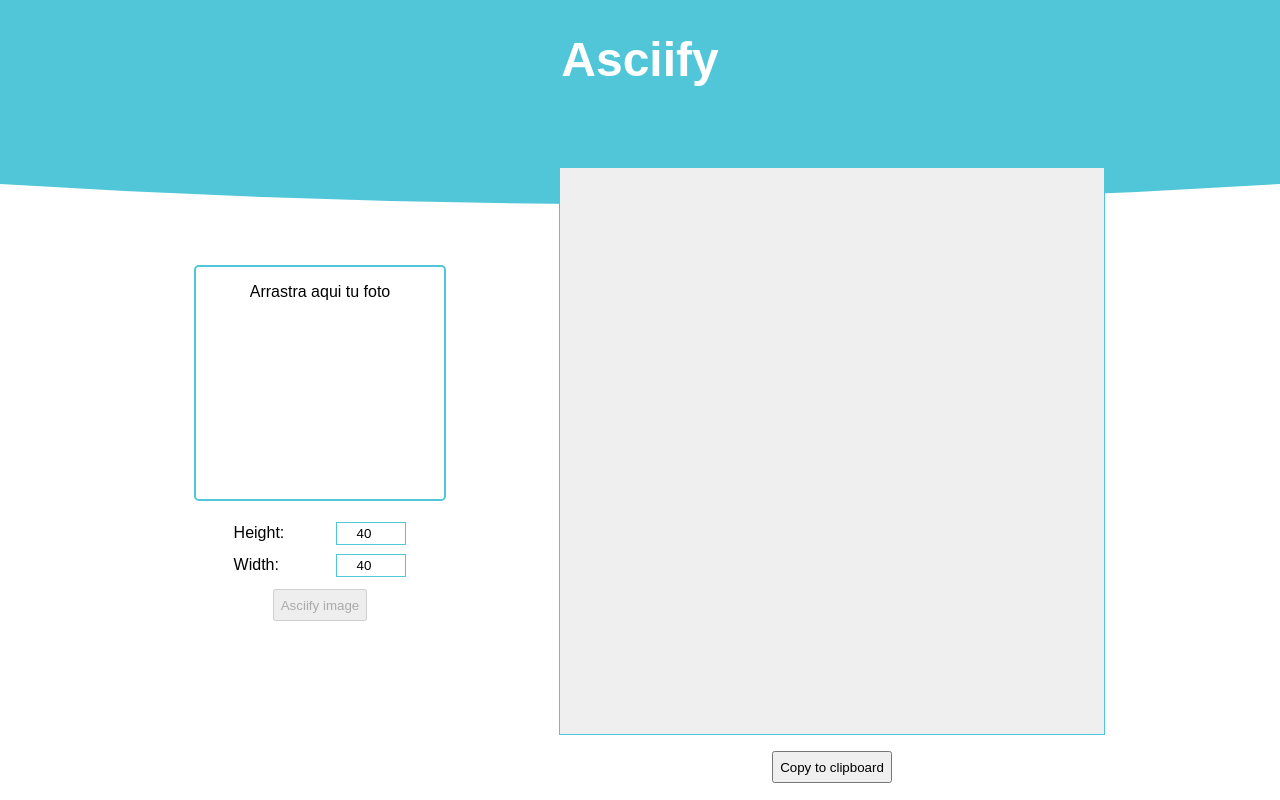
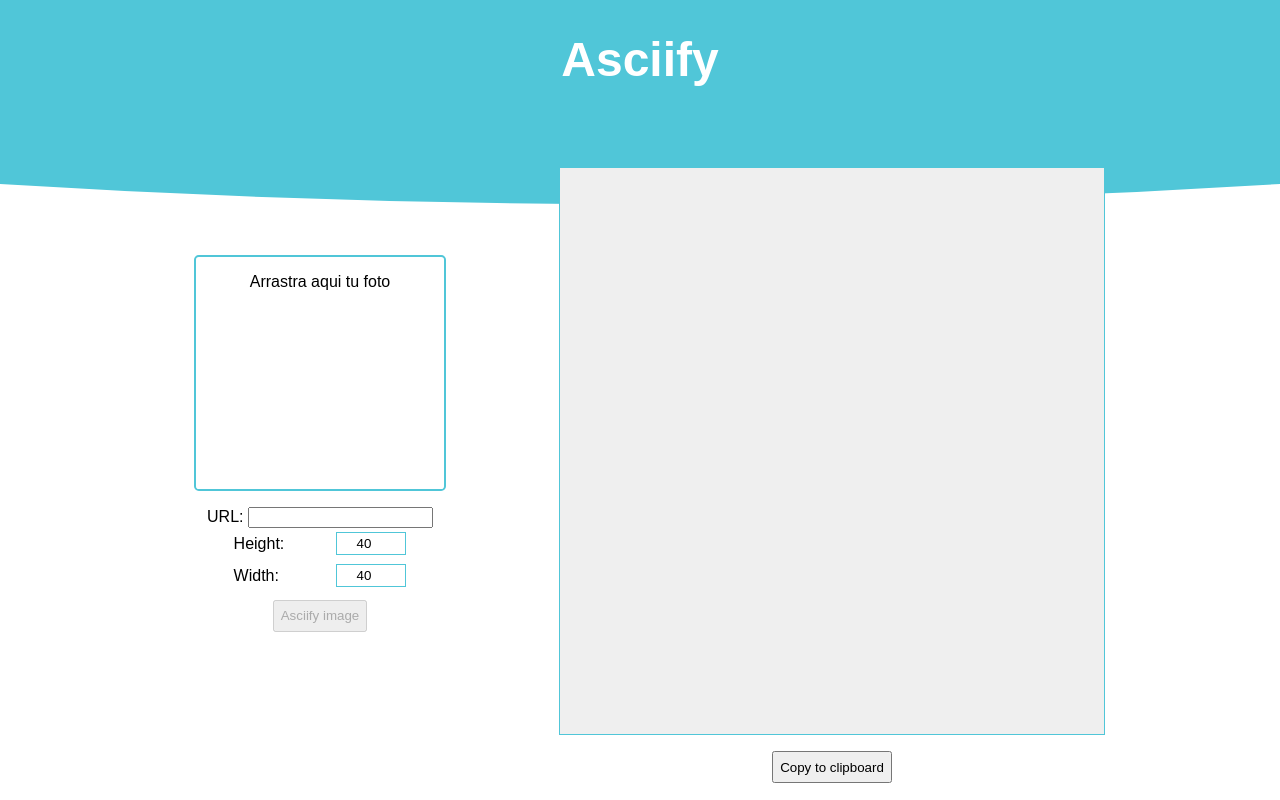
Before and after one commit to Rudycc/asciify-front, a React (Create React App) app: page / in a window 1280 px wide. Built offline with nearby package versions, Linux system fonts and the light colour scheme.

Commit message:
Send url

```diff
--- a/src/App.js
+++ b/src/App.js
@@ -23,6 +23,7 @@ class App extends Component {
       height: 40,
       width: 40,
       sending: false,
+      url: '',
     }
   }
 
@@ -61,6 +62,7 @@ class App extends Component {
         fileName: this.state.fileName,
         width: this.state.width,
         height: this.state.height,
+        url: this.state.url === '' ? undefined: this.state.url
       })
     }).then(res => res.json()).then((text) => {
       window.URL.revokeObjectURL(this.state.preview)
@@ -84,6 +86,10 @@ class App extends Component {
     })
   }
 
+  updateUrl = ({target: { value : url}}) => {
+    this.setState({ url })
+  }
+
   render() {
     return (
       <div className="App">
@@ -98,13 +104,19 @@ class App extends Component {
         </header>
         <div className="main-container">
           <div className="drag-container">
-            <Dropzone className="photoDragNew" onDrop={this.handleDrop}
+            {this.state.url === ''?<Dropzone className="photoDragNew" onDrop={this.handleDrop}
                                 accept="image/jpeg,image/jpg,image/png" multiple={false} >
               {this.state.preview === ''? 'Arrastra aqui tu foto':
                 <img alt="ParaQueNoTruene" className="photUrlNew" src={this.state.preview} />
               }
               {this.state.sending? <span className="wait" >Please wait...</span>: null}
-            </Dropzone>
+            </Dropzone>: null}
+            {!this.state.image?
+            this.state.sending?<span> Espera un poco </span>:
+            <div>
+              <span>URL: </span>
+              <input type="text" value={this.state.url} onChange={this.updateUrl} />
+            </div> : null}
             <div className="meassure">
               <span>Height: </span>
               <input type="number" value={this.state.height} onChange={this.updateSize('height')} />
@@ -113,7 +125,7 @@ class App extends Component {
               <span>Width: </span>
               <input type="number" value={this.state.width} onChange={this.updateSize('width')} />
             </div>
-            <button className="btn" onClick={this.asciify} disabled={!this.state.image || this.state.sending}>Asciify image</button>
+            <button className="btn" onClick={this.asciify} disabled={(!this.state.image && this.state.url === '') || this.state.sending}>Asciify image</button>
           </div>
           <div className="console-container">
             <Console text={this.state.text}/>
```
